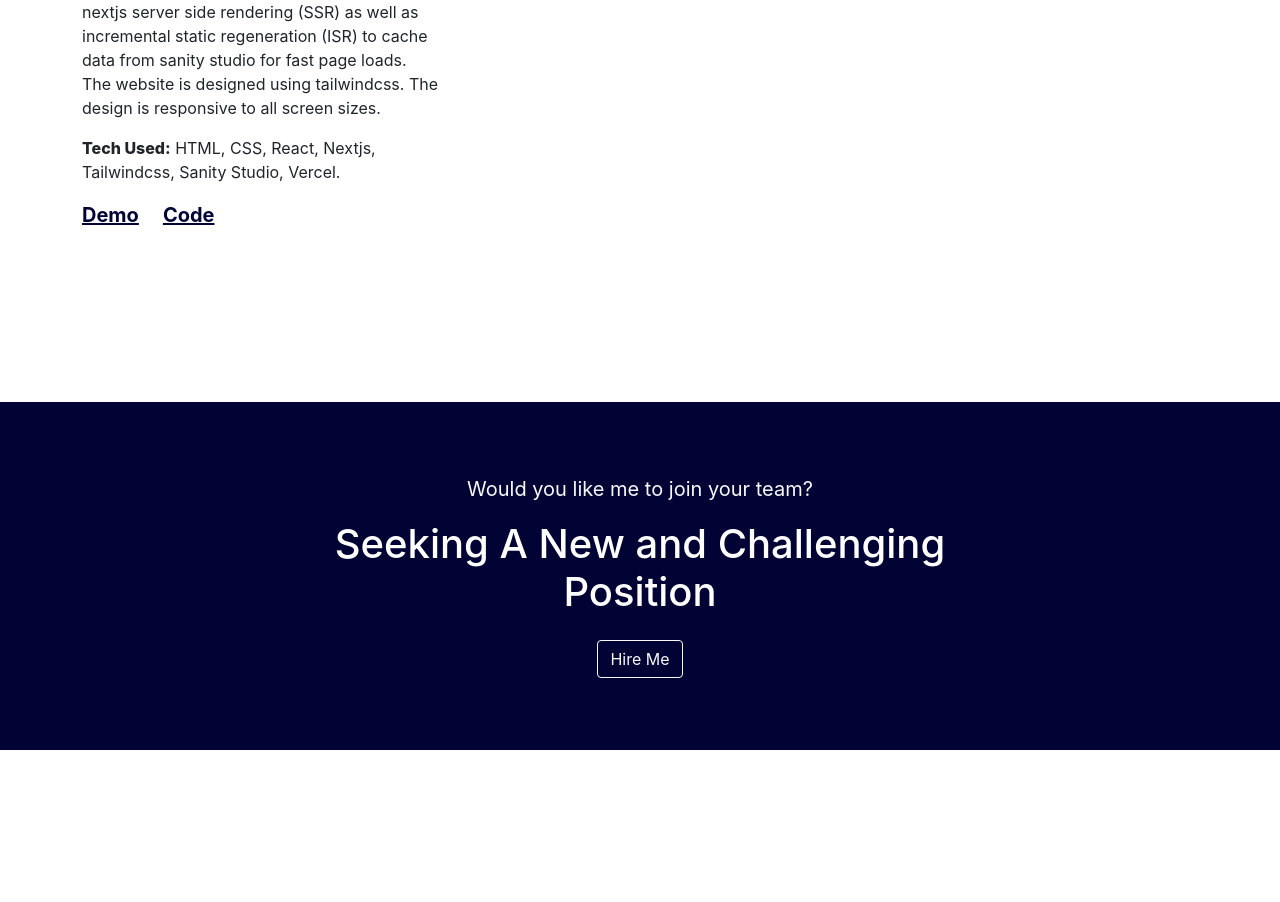
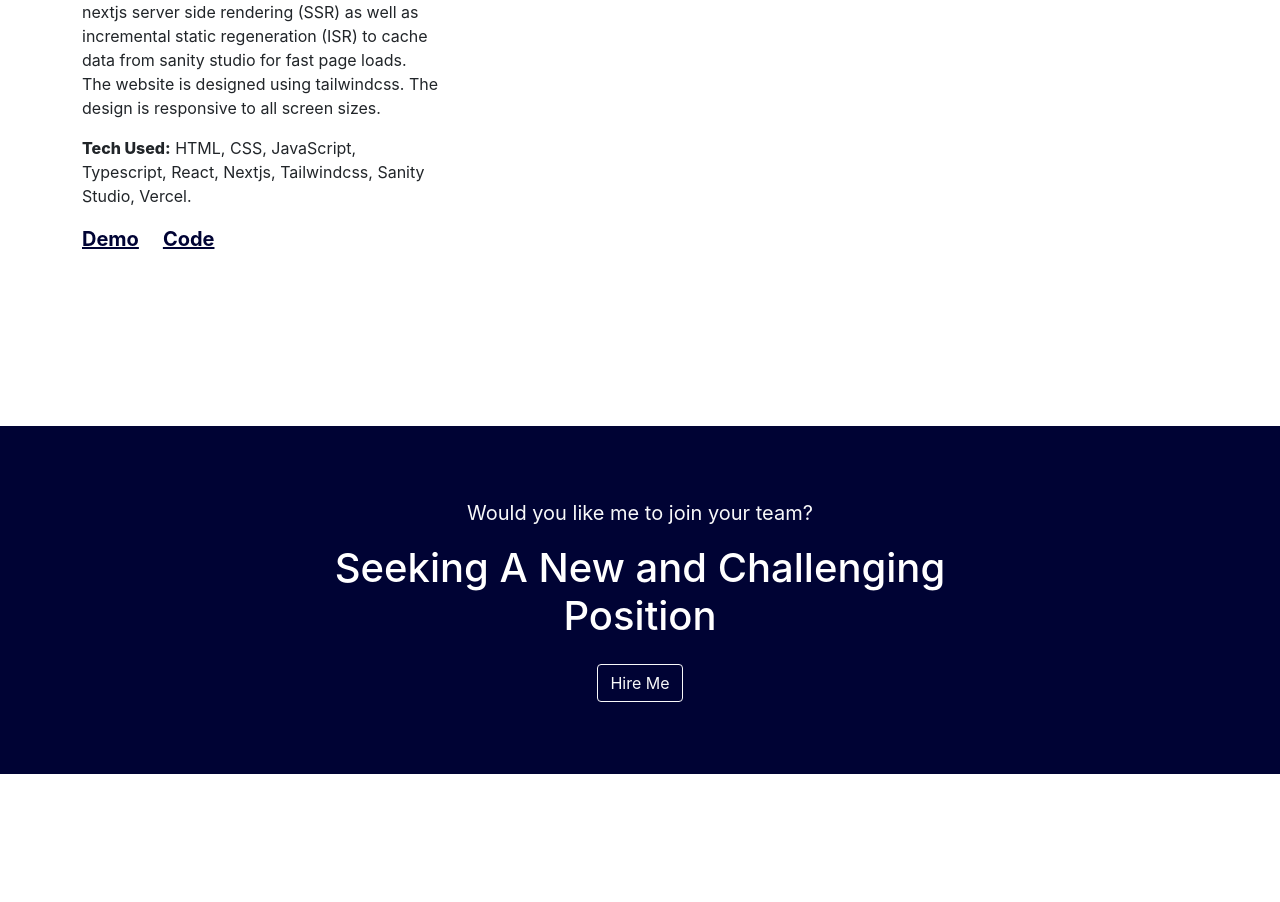
Before and after one commit to eminshamshoian/emin-portfolio, a Next.js app: page / in a window 1280 px wide. Shown: the part 1980-2882 px from the top of the page. Built offline with nearby package versions, Linux system fonts and the light colour scheme.

Commit message:
added js and ts to portf 1

```diff
--- a/components/Portfolio.js
+++ b/components/Portfolio.js
@@ -30,8 +30,8 @@ const Portfolio = () => {
                 design is responsive to all screen sizes.
               </p>
               <p>
-                <strong>Tech Used:</strong> HTML, CSS, React, Nextjs,
-                Tailwindcss, Sanity Studio, Vercel.
+                <strong>Tech Used:</strong> HTML, CSS, JavaScript, Typescript,
+                React, Nextjs, Tailwindcss, Sanity Studio, Vercel.
               </p>
               <p className='mb-4'>
                 <a
```
